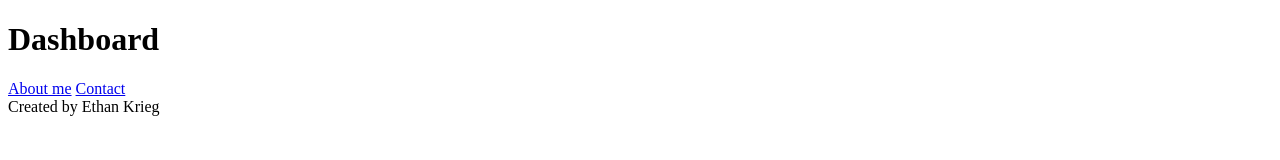
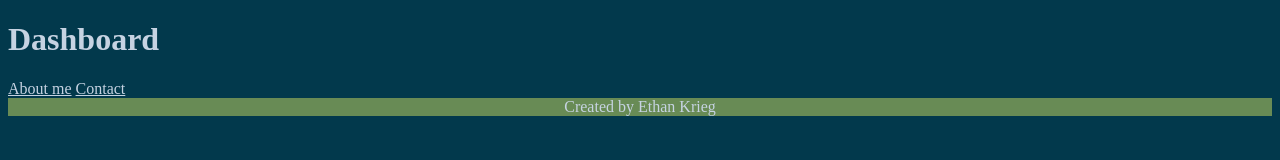
Before and after one commit to EKrieger14/Capstone, a website: page index.html in a window 1280 px wide. Drawn offline with Linux system fonts and the light colour scheme.

Commit message:
Week 4 capstone progress 2

```diff
--- a/index.html
+++ b/index.html
@@ -16,6 +16,6 @@
 <main>
 
 </main>
+<footer>Created by Ethan Krieg</footer>
 </body>
-<footer>Created by Ethan Krieg</footer>
 </html>
--- a/style.css
+++ b/style.css
@@ -0,0 +1,13 @@
+body {
+  background-color: #02394C;
+  color: #c6d3e2;
+}
+
+a {
+  color: #c6d3e2;
+}
+
+footer {
+  text-align: center;
+  background-color: #688B55;
+}
```
